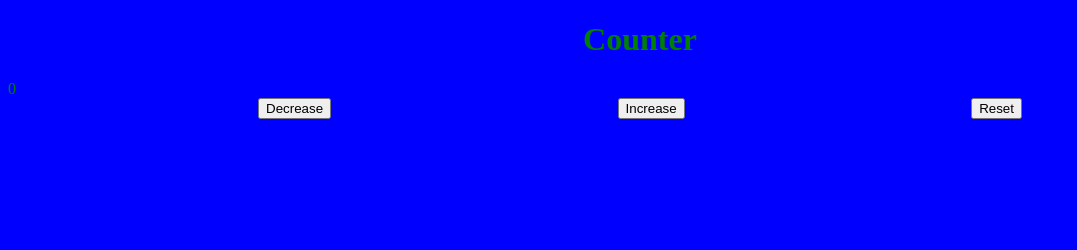
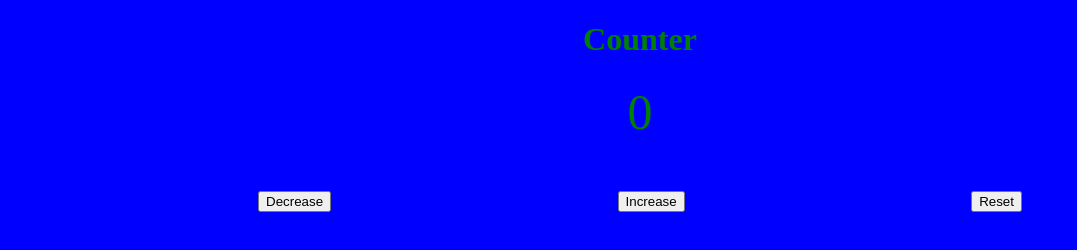
Before and after one commit to richardmasters/Counter, a plain HTML site: page index.html in a window 1280 px wide. Shown: the whole page, without its empty margins (0-1077 px from the left). Drawn offline with Linux system fonts and the light colour scheme.

Commit message:
HTML and CSS changes
Multiple changes to HTML and CSS

```diff
--- a/app.css
+++ b/app.css
@@ -4,15 +4,20 @@ body {
 }
 h1 {
     text-align: center;
-    size: 10%;
+    margin-bottom: 25px;
+
 }
 #value {
+    font-size: 50px;
     text-align: center;
+    display: flex;
+    justify-content: center;
 }
 .hi {
     display: flex;
     align-items: center;
     justify-content: space-between;
+    margin-top: 50px;
     margin-left: 250px;
     margin-right: 250px;
 }
```
Also changed, not shown: index.html (+9 -7 lines).
